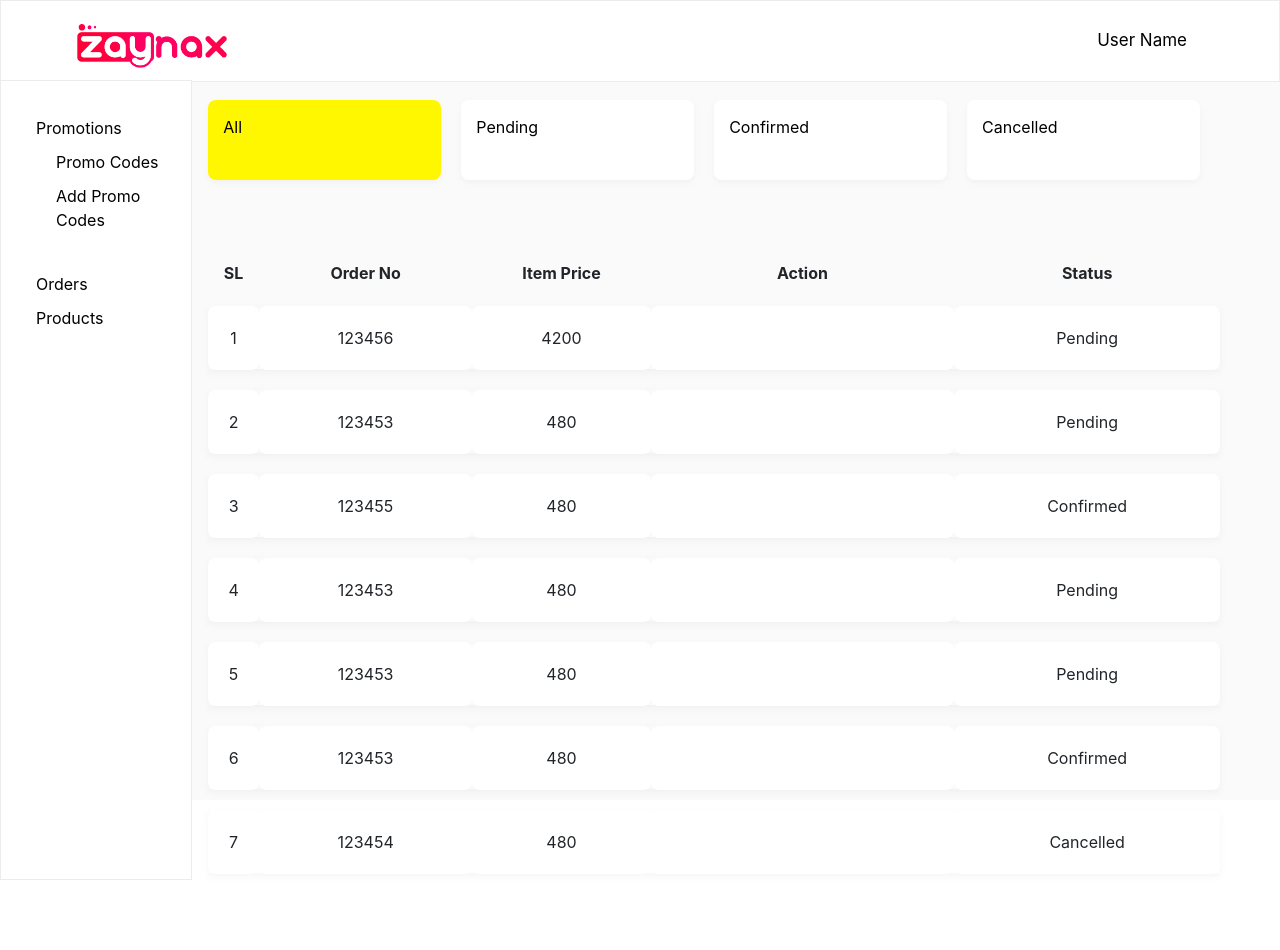
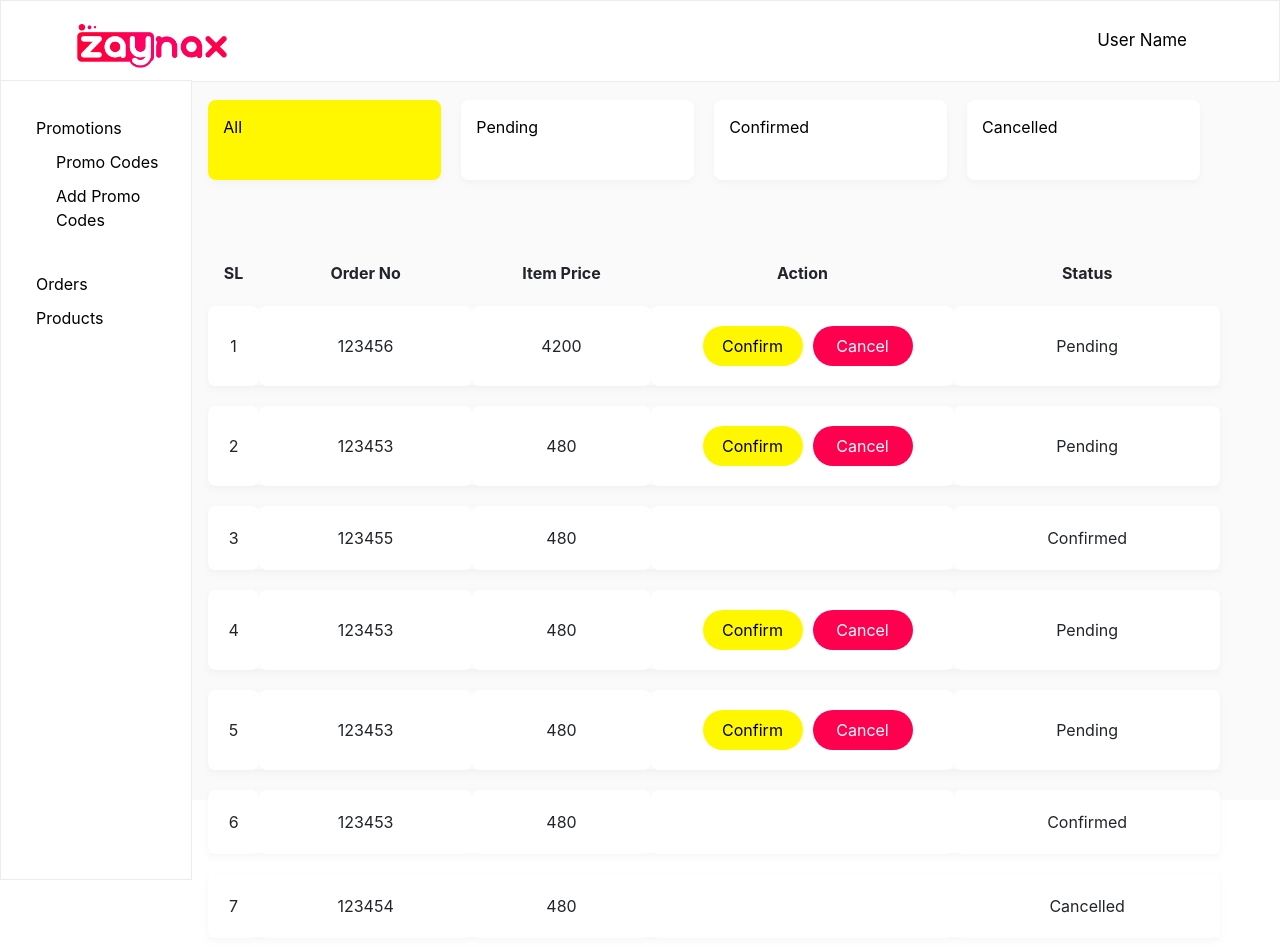
Before and after one commit to psimanta/zaynax-frontend, a React (Create React App) app: page /orders in a window 1280 px wide. Shown: the top 950 px of the page. Before the commit the page ends 894 px from the top, so only its background shows below. Built offline with nearby package versions, Linux system fonts and the light colour scheme.

Commit message:
Action Button

```diff
--- /dev/null
+++ b/src/components/Button.css
@@ -0,0 +1,7 @@
+button {
+    border-radius: 23px;
+    padding: 8px;
+    margin-left: 10px;
+    border: none;
+    width: 100px;
+}
--- /dev/null
+++ b/src/components/Button.js
@@ -0,0 +1,13 @@
+import "./Button.css"
+import getBtnColor from "../utils/getBtnColor";
+
+const Button = ({ action, category }) => {
+    return (<button style={{
+        backgroundColor: getBtnColor(category)[0],
+        color: getBtnColor(category)[1]
+    }}>
+        {action}
+    </button>)
+}
+
+export default Button;
--- a/src/components/OrderRow.js
+++ b/src/components/OrderRow.js
@@ -1,4 +1,5 @@
 import "./OrderRow.css";
+import Button from "./Button";
 
 const OrderRow = ({ order, sl }) => {
     return (
@@ -13,6 +14,11 @@ const OrderRow = ({ order, sl }) => {
                 {order.price}
             </td>
             <td>
+                {order.status === "Pending" ?
+                    <span>
+                        <Button action="Confirm" category="Confirmed" />
+                        <Button action="Cancel" category="Cancelled" />
+                    </span> : ""}
             </td>
             <td>
                 {order.status}
--- /dev/null
+++ b/src/utils/getBtnColor.js
@@ -0,0 +1,12 @@
+const getBtnColor = (name) => {
+    switch (name) {
+        case "Cancelled":
+            return ["#FF004E", "white"];
+        case "Confirmed":
+            return ["#FFF700", "black"];
+        default:
+            return ["white", "black"];
+    }
+}
+
+export default getBtnColor;
```
